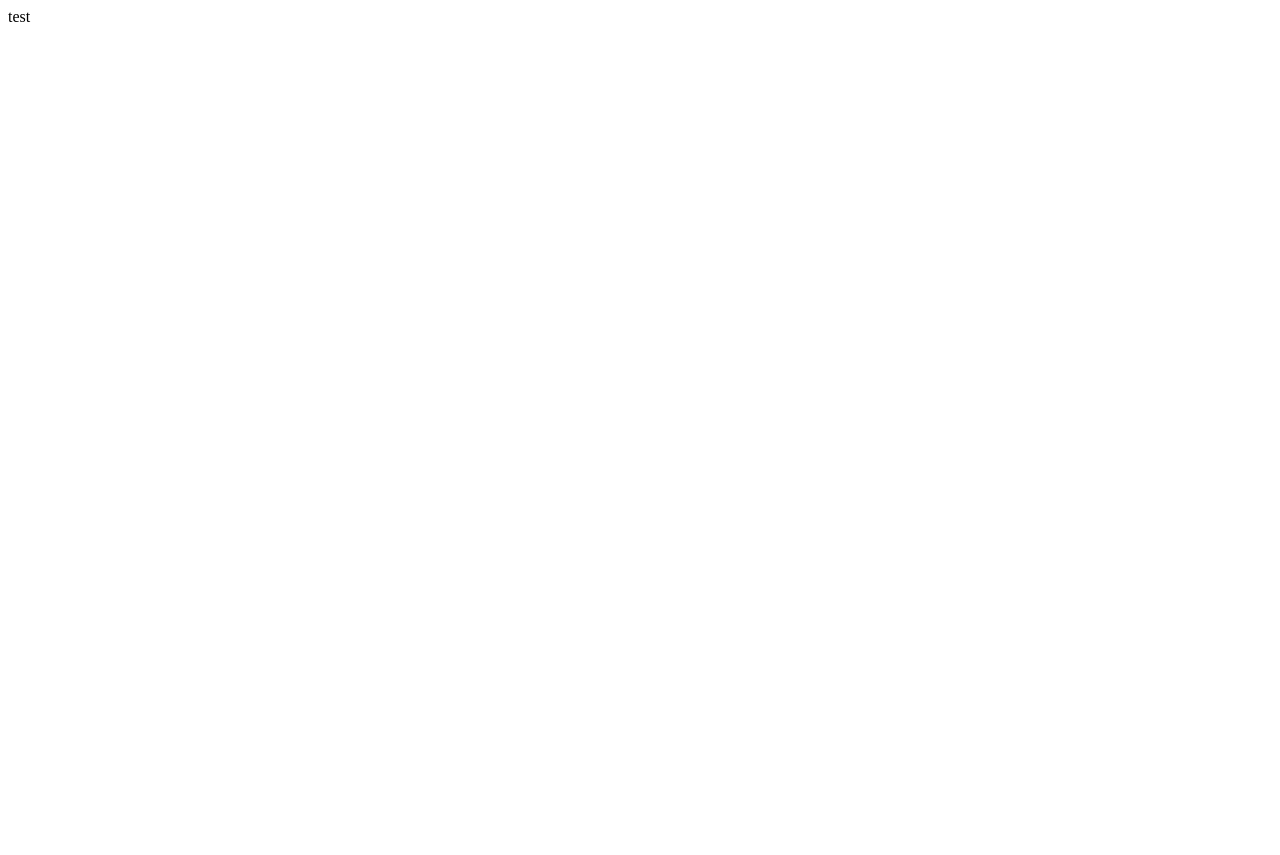
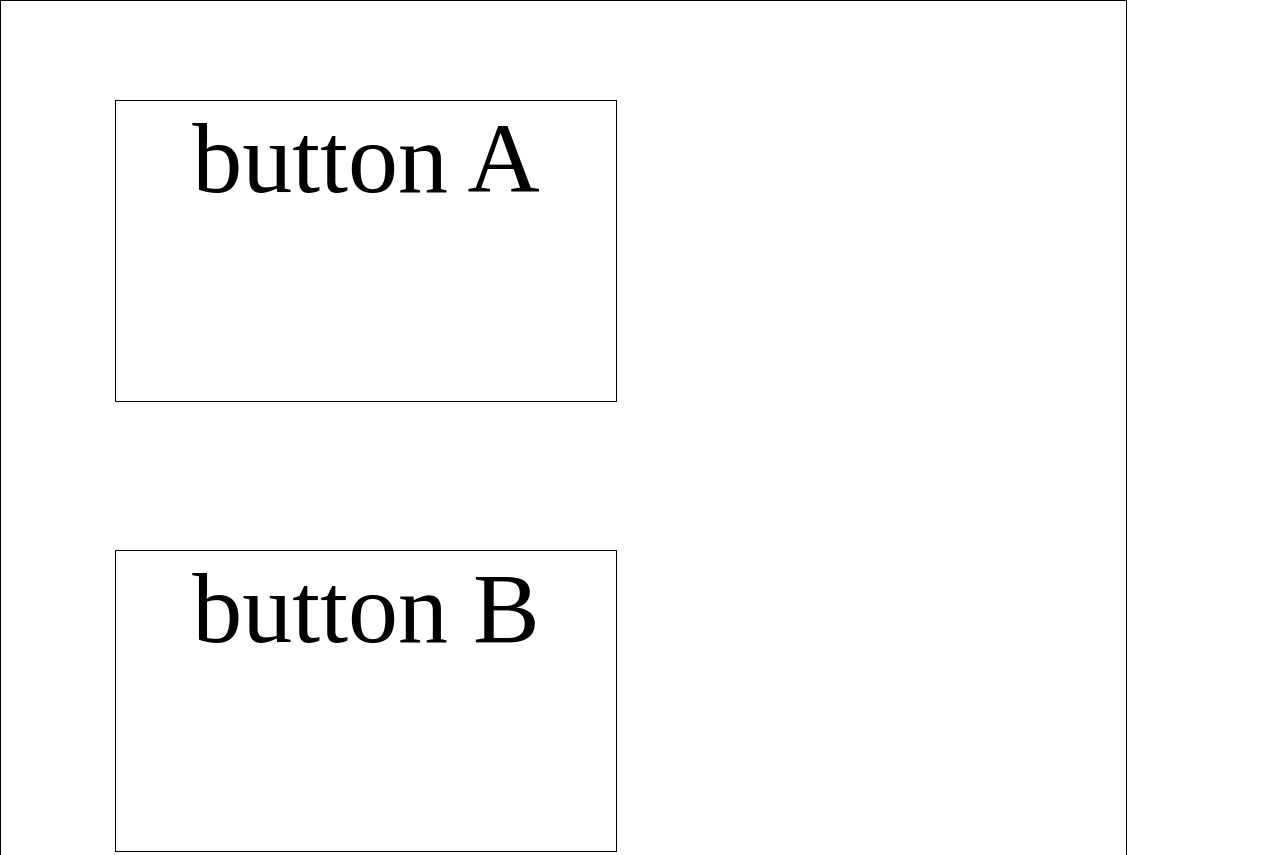
Before and after one commit to yerammii/Mobile-prototyping, a plain HTML site: page index.html in a window 1280 px wide. Shown: the top 855 px of the page. Before the commit the page ends 800 px from the top, so only its background shows below. Drawn offline with Linux system fonts and the light colour scheme.

Commit message:
Update index.html

```diff
--- a/index.html
+++ b/index.html
@@ -1,9 +1,24 @@
 <html>
+
   <head>
+    <style>
+      .buttons {
+        font-size: 100px;
+        font-family: "malgun gothic";
+        width: 500px;
+        height: 300px;
+        border: solid black 1px;
+        position: absolute;
+        text-align: center;
+      }
+    </style>
   </head>
 
-  <body>
-    test
+  <body style="margin: 0">
+    <div style="width: 1125px; height: 2436px; border: solid black 1px">
+      <div class="buttons" style="top: 100px; left: 115px">button A</div>
+      <div class="buttons" style="top: 550px; left: 115px">button B</div>
+    </div>
   </body>
 
 </html>
```
